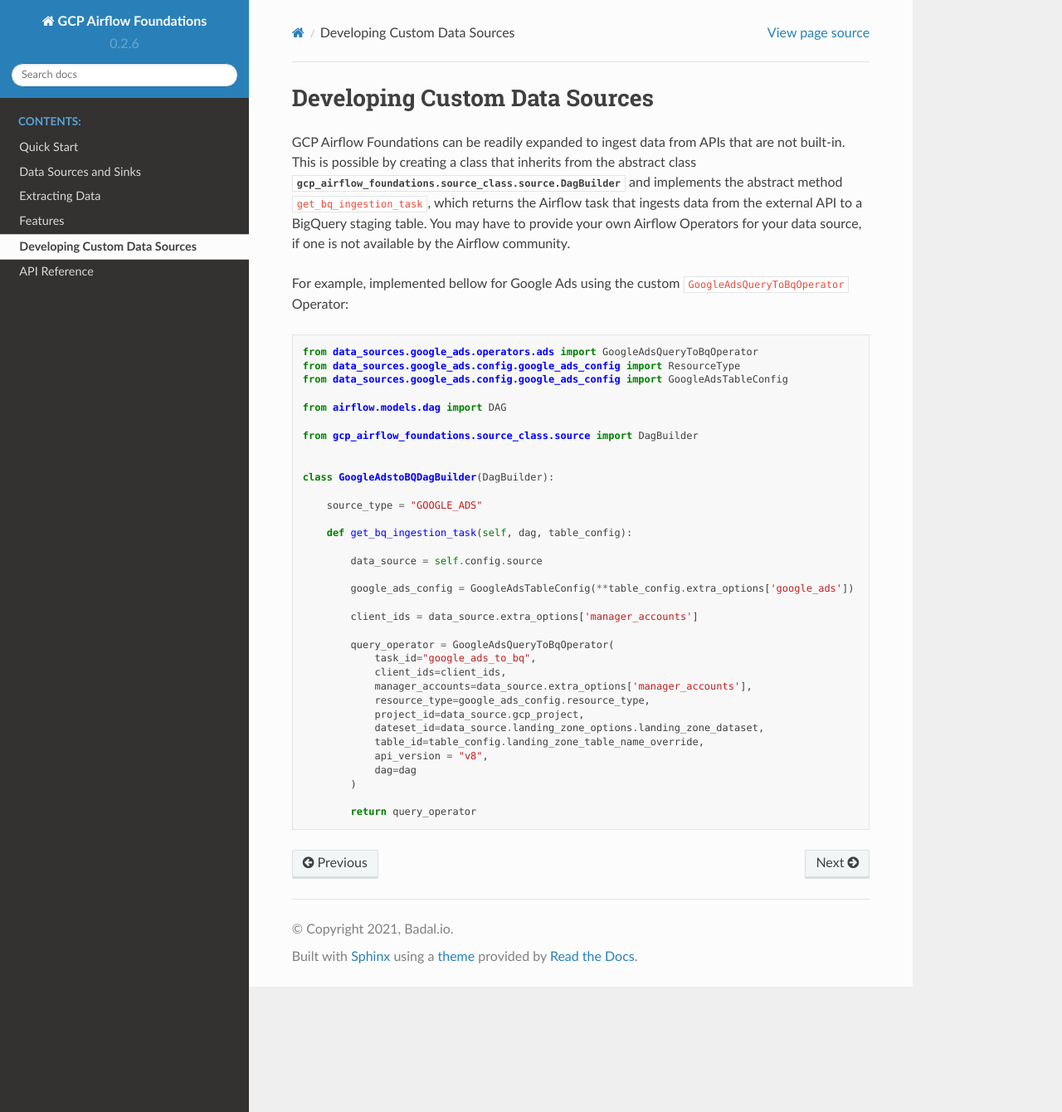
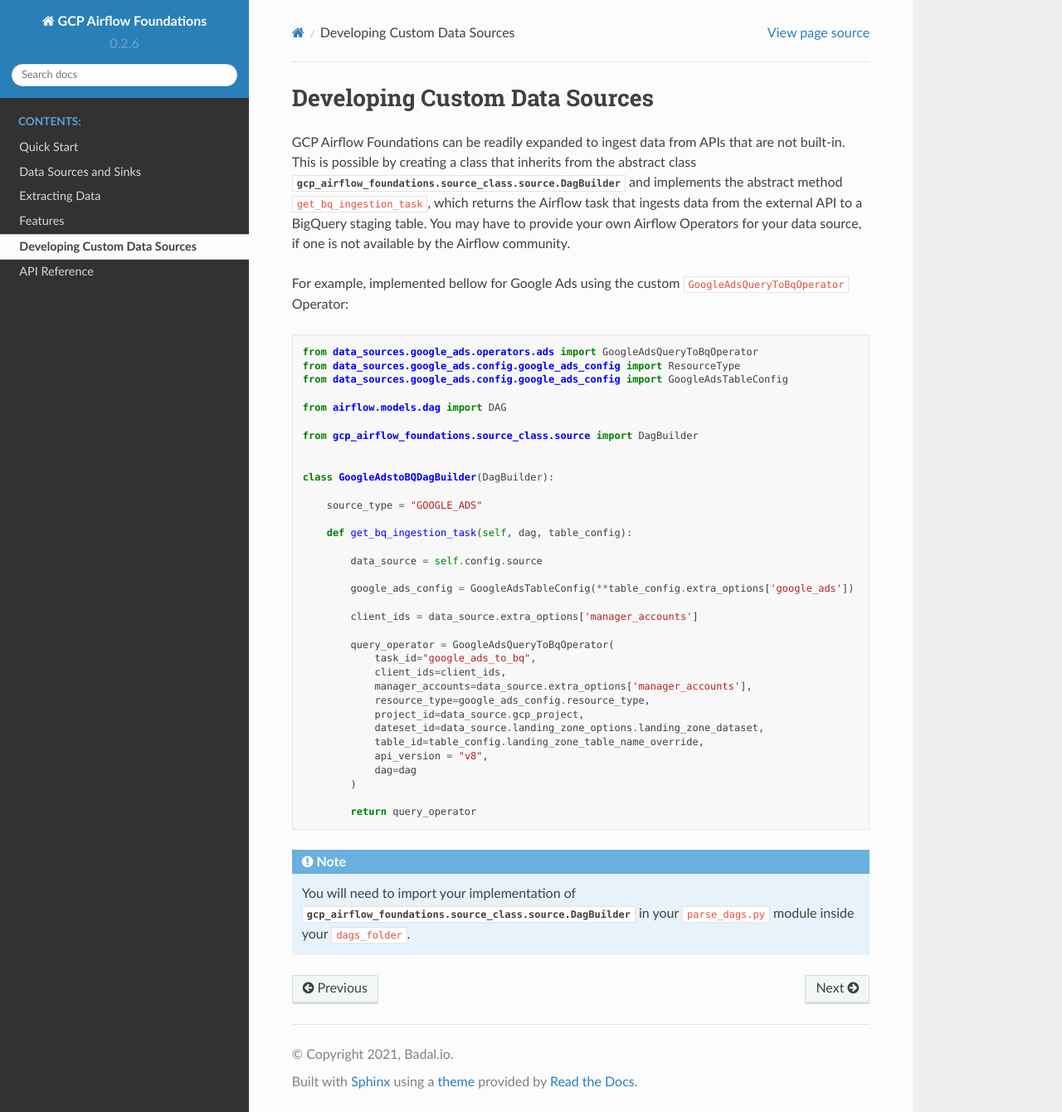
Before and after one commit to badal-io/gcp-airflow-foundations, a Sphinx documentation site: the page built from docs/custom_source.rst, in a window 1280 px wide and 1340 px high. Shown: the whole window at 83% size. Built offline with Sphinx 7.4.7 and the Read the Docs theme 2.0.0, drawn with Linux system fonts in a browser that asks for light colours.

Commit message:
Update custom_source.rst

```diff
--- a/docs/custom_source.rst
+++ b/docs/custom_source.rst
@@ -45,3 +45,7 @@ For example, implemented bellow for Google Ads using the custom ``GoogleAdsQuery
             )
 
             return query_operator
+
+.. note::
+    You will need to import your implementation of :class:`gcp_airflow_foundations.source_class.source.DagBuilder`
+    in your ``parse_dags.py`` module inside your ``dags_folder``.
```
